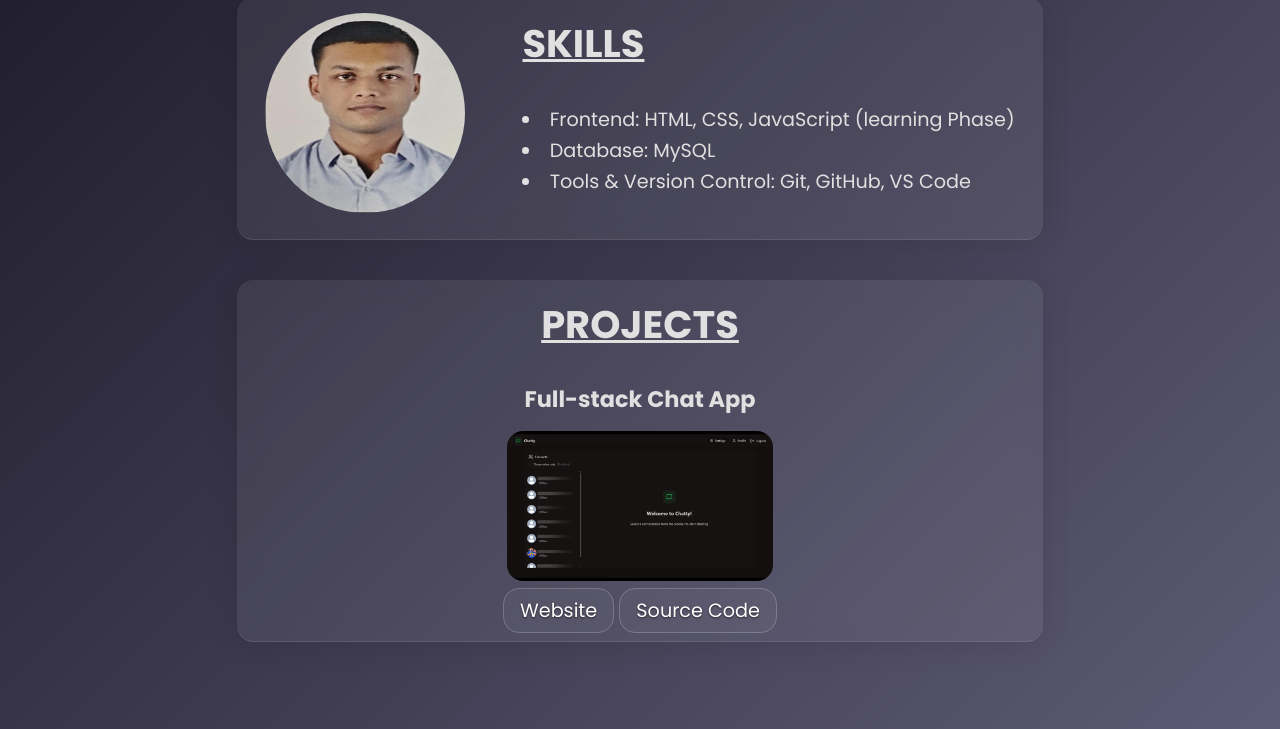
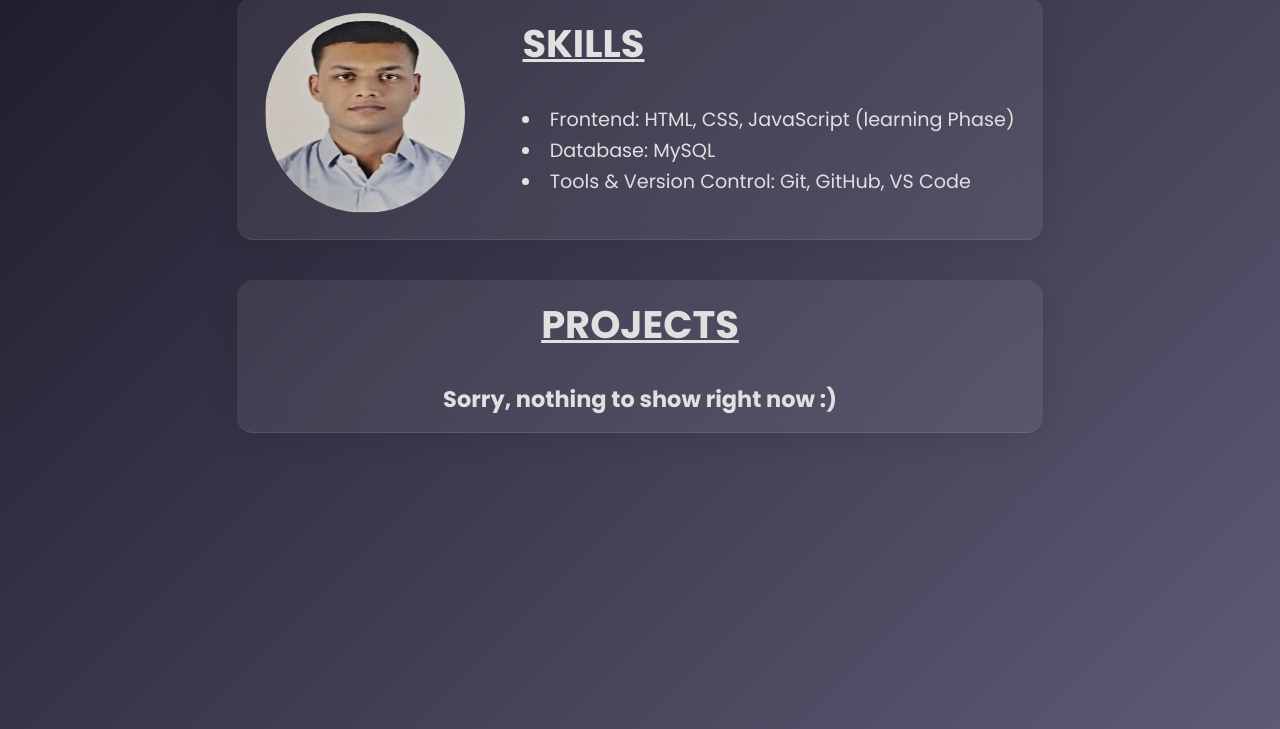
Before and after one commit to rahulp-fx/portfolio, a plain HTML site: page index.html in a window 1280 px wide. Shown: the part 71-800 px from the top of the page. Drawn offline with Linux system fonts and the light colour scheme.

Commit message:
Few updates here and there

```diff
--- a/index.html
+++ b/index.html
@@ -45,19 +45,7 @@
             <br>
             <div class="projects">
 
-                <div class="chatty">
-                    <h3>Full-stack Chat App</h3>
-                    <img src="assets/chatty.png" alt="chatty screenshot">
-
-                    <div class="links">
-                        <a href="https://fullstack-chat-app-2rw8.onrender.com" target="_blank" rel="noopener noreferrer">
-                            <span>Website</span>
-                            </a>
-                        <a href="https://github.com/rahulp-fx/fullstack-chat-app" target="_blank" rel="noopener noreferrer">
-                            <span>Source Code</span>
-                        </a>
-                    </div>
-                </div>
+                <h3>Sorry, nothing to show right now :)</h3>
 
             </div>
         </div>
--- a/style.css
+++ b/style.css
@@ -130,15 +130,6 @@ main {
   height: 150px;
 }
 
-.chatty {
-  max-width: 400px;
-  display: flex;
-  flex-direction: column;
-  justify-content: center;
-  align-items: center;
-  gap: 15px;
-}
-
 .links {
 gap: 20px;
 }
@@ -193,10 +184,6 @@ gap: 20px;
     height: 180px;
   }
 
-  .chatty {
-    max-width: 100%;
-  }
-
   .projects img {
     width: 100%;
     max-width: 300px;
```
Also changed, not shown: pages/about.html (+3 -5 lines), pages/contact.css (+0 -10 lines), pages/contact.html (+0 -1 lines).
